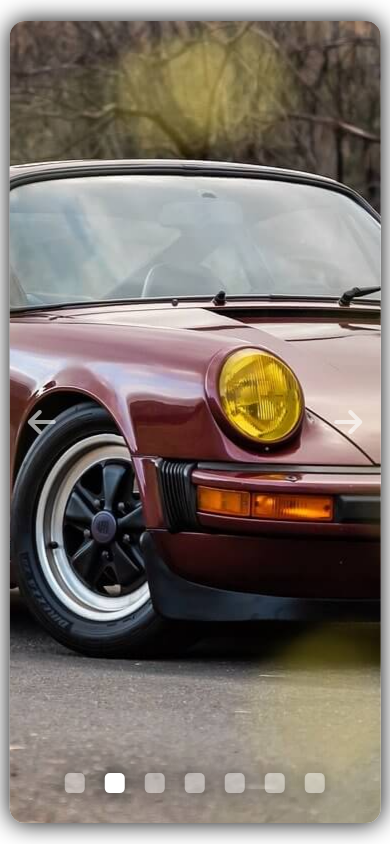
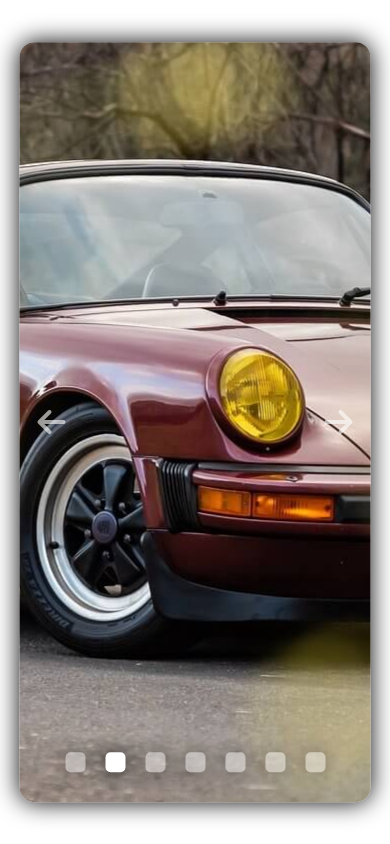
Before and after one commit to Celkowy/image-slider, a plain HTML site: page index.html in a window 390 px wide. Drawn offline with Linux system fonts and the light colour scheme.

Commit message:
mobile fix

```diff
--- a/style.css
+++ b/style.css
@@ -101,6 +101,11 @@ span.active:hover {
 }
 
 @media (max-width: 480px) {
+  .wrapper {
+    height: 90vh;
+    width: 90vw;
+  }
+
   .dots span {
     margin: 0 10px;
     width: 20px;
```
